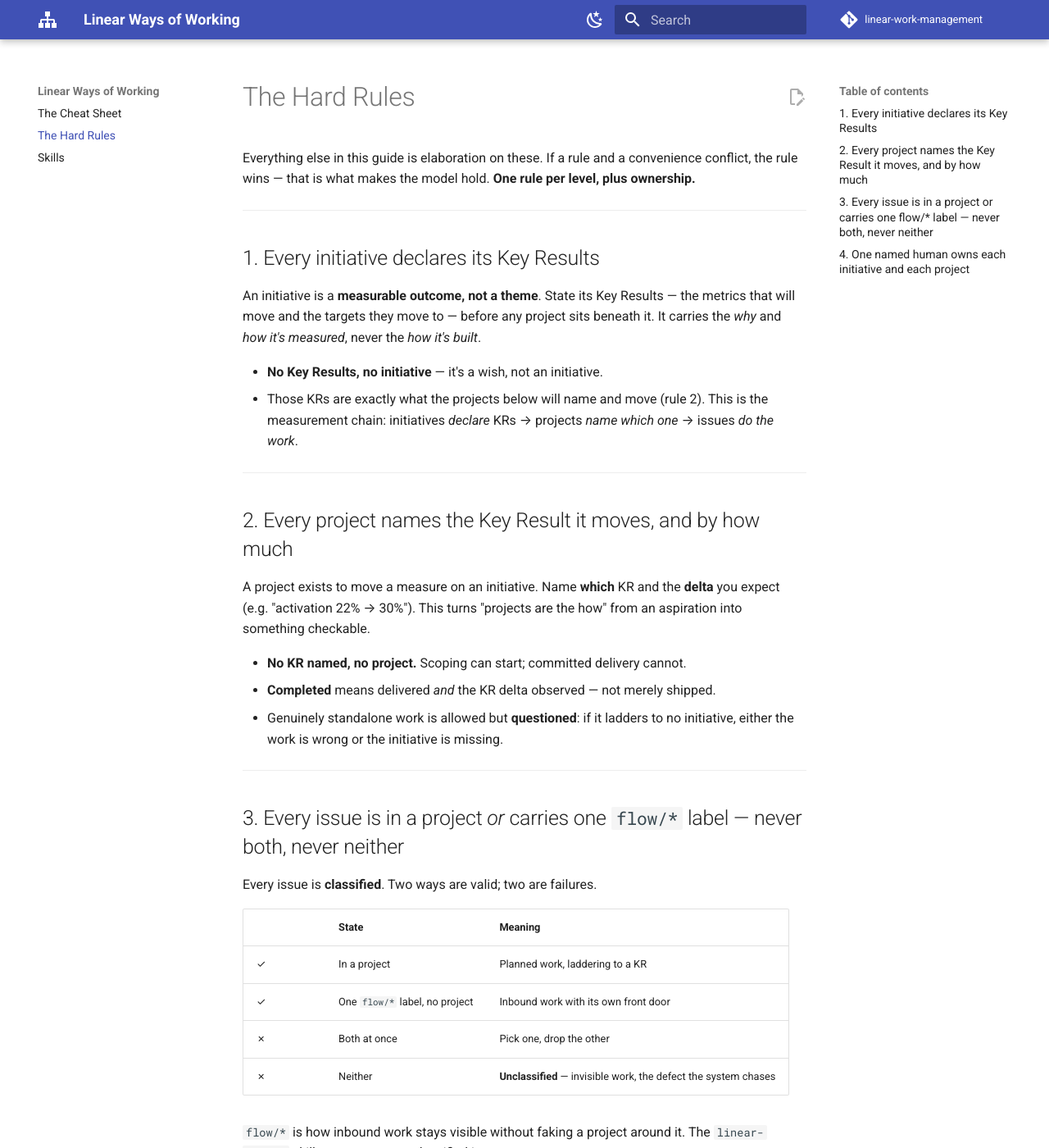
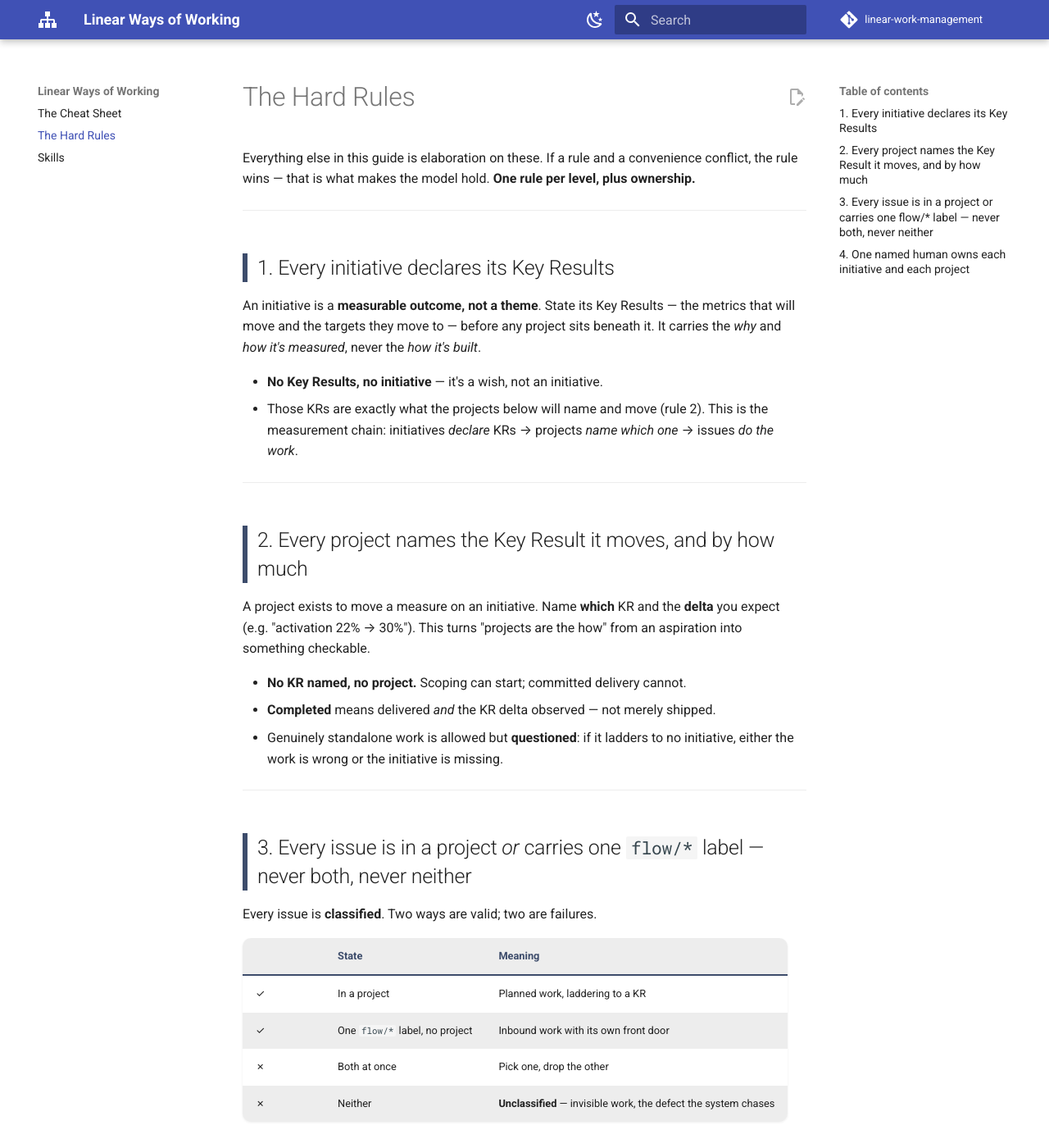
Before and after one commit to hungovercoders/linear-work-management, an MkDocs documentation site: the page built from docs/hard-rules.md, in a window 1280 px wide and 1400 px high. Shown: the whole window at 82% size. Built offline with MkDocs 1.6.1 and Material for MkDocs 9.7.7, drawn with Linux system fonts in a browser that asks for light colours; comment, search, counter and statistics services are not loaded.

Commit message:
style(GRI-69): make the cheat sheet engaging without changing the message
Add docs/stylesheets/extra.css tying the site to the model diagram's palette
(slate = strategic, ox-red = inbound):
- hero lead, section icons + accent bars
- branded table headers, zebra rows, hover
- path colour-coding reused inline
Promote the punchiest lines to callouts (danger: the one failure; tip: the
rule wins; quote: health is a claim). All tables and wording unchanged.

Co-Authored-By: Claude Opus 4.8 (1M context) <noreply@anthropic.com>

````diff
--- /dev/null
+++ b/docs/stylesheets/extra.css
@@ -0,0 +1,66 @@
+/* Linear Ways of Working — visual polish.
+   Ties the site to the operating-model diagram's palette:
+   slate = strategic / planned path, ox-red = inbound / flow path. */
+
+:root {
+  --lwm-strategic: #3d4c6b;
+  --lwm-inbound:   #8c2f39;
+}
+[data-md-color-scheme="slate"] {
+  --lwm-strategic: #9db0d6;
+  --lwm-inbound:   #e39aa3;
+}
+
+/* Hero lead line under the H1 */
+.md-typeset .lwm-lead {
+  font-size: 1.12rem;
+  line-height: 1.65;
+  color: var(--md-default-fg-color--light);
+  border-left: .3rem solid var(--lwm-strategic);
+  padding: .1rem 0 .1rem .9rem;
+  margin: .5rem 0 1.4rem;
+}
+.md-typeset .lwm-lead strong { color: var(--md-default-fg-color); }
+
+/* Section headings: accent bar + coloured icon */
+.md-typeset h2 {
+  border-left: .3rem solid var(--lwm-strategic);
+  padding-left: .6rem;
+  margin-top: 2.6rem;
+}
+.md-typeset h2 .twemoji {
+  color: var(--lwm-strategic);
+  margin-right: .3rem;
+  vertical-align: -.12em;
+}
+.md-typeset h2 .twemoji svg { fill: currentColor; }
+
+/* Tables: softer, branded header, gentle zebra + hover */
+.md-typeset table:not([class]) {
+  border: none;
+  border-radius: .5rem;
+  overflow: hidden;
+  box-shadow: 0 1px 3px rgba(0, 0, 0, .07);
+}
+.md-typeset table:not([class]) th {
+  background: var(--md-default-fg-color--lightest);
+  color: var(--lwm-strategic);
+  font-weight: 700;
+  border: none;
+  border-bottom: 2px solid var(--lwm-strategic);
+}
+.md-typeset table:not([class]) td { border: none; }
+.md-typeset table:not([class]) tbody tr:nth-child(2n) td {
+  background: var(--md-default-fg-color--lightest);
+}
+.md-typeset table:not([class]) tbody tr:hover td {
+  background: color-mix(in srgb, var(--lwm-strategic) 8%, transparent);
+}
+
+/* Reusable path colour language */
+.lwm-strat   { color: var(--lwm-strategic); font-weight: 700; }
+.lwm-inbound { color: var(--lwm-inbound);   font-weight: 700; }
+
+/* Give the model diagram a little room + centring */
+.md-typeset p > img[alt="Kroki"],
+.md-typeset .kroki-image { display: block; margin: .5rem auto 1rem; }
--- a/mkdocs.yml
+++ b/mkdocs.yml
@@ -52,6 +52,9 @@ markdown_extensions:
       emoji_index: !!python/name:material.extensions.emoji.twemoji
       emoji_generator: !!python/name:material.extensions.emoji.to_svg
 
+extra_css:
+  - stylesheets/extra.css
+
 plugins:
   - search
   # D2 (and any Kroki type) render as ```kroki-d2``` fences, inlined as SVG.
````
Also changed, not shown: docs/index.md (+25 -17 lines).
